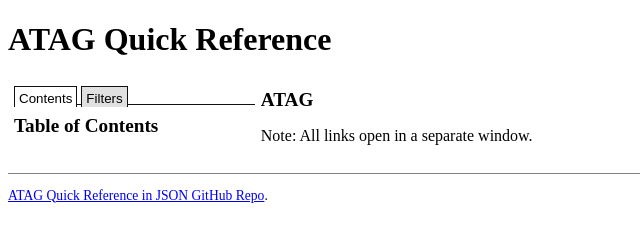
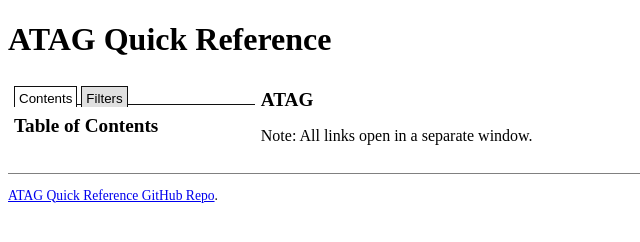
Before and after one commit to andrewnordlund/atag-quick-ref, a website: page index.html in a window 1280 px wide. Shown: the full height of the page, 0-640 px from the left. Drawn offline with Linux system fonts and the light colour scheme; no server answers.

Commit message:
Fixed link in the index file, and added atag.json to gitignore to see if that would mess things up.

```diff
--- a/index.html
+++ b/index.html
@@ -89,7 +89,7 @@
 			</section>
 			</main>
 		<footer id="footer">
-			<p><a href="https://github.com/andrewnordlund/atag" target="_blank" rel="noopener noreferrer">ATAG Quick Reference in JSON GitHub Repo</a>.</p>
+			<p><a href="https://github.com/andrewnordlund/atag-quick-ref" target="_blank" rel="noopener noreferrer">ATAG Quick Reference GitHub Repo</a>.</p>
 			<span id="liveRegion" aria-live="polite" class="sr-only"></span>
 		</footer>
 		<script src="atagscs.js"></script>
```
Also changed, not shown: 1 other file.
